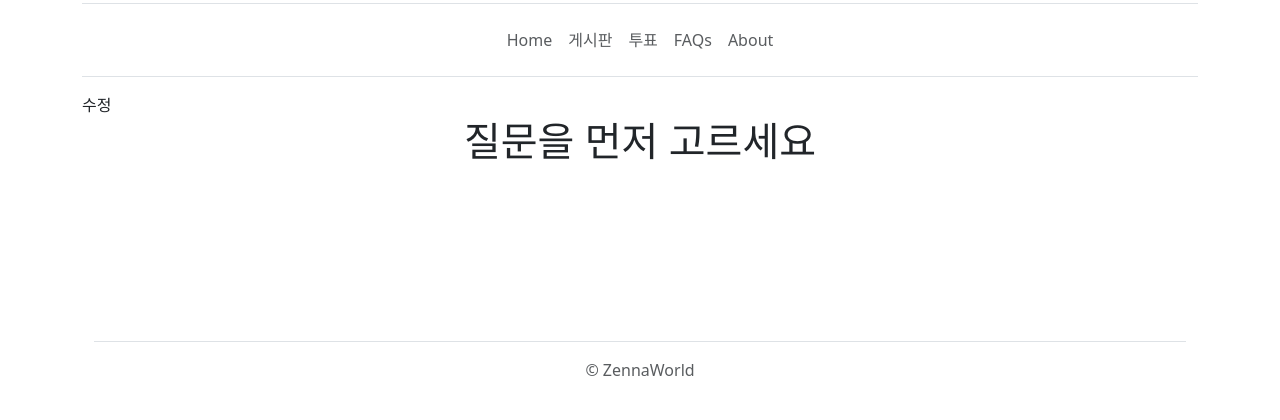
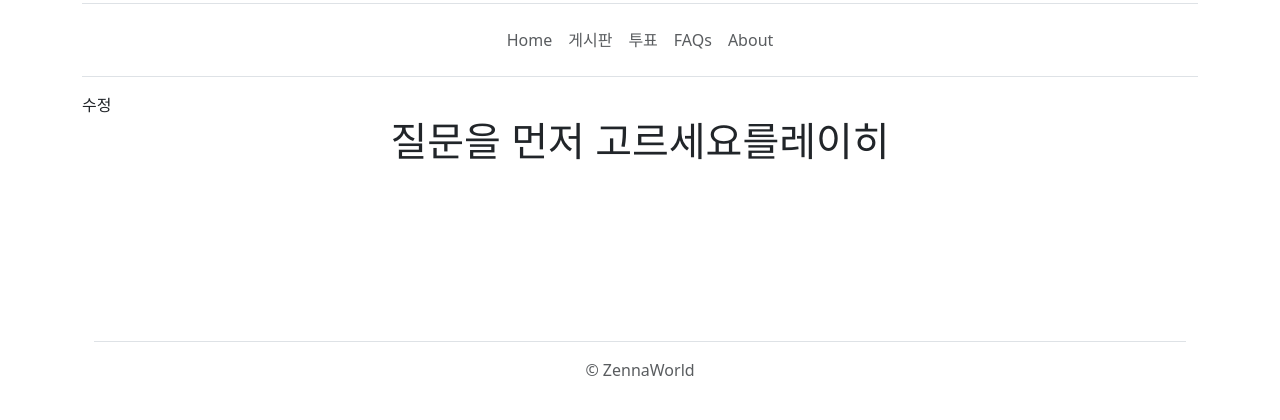
Before and after one commit to zenna9/git_test, a Django app: page /polls/ in a window 1280 px wide. Shown: the part 134-554 px from the top of the page. Run offline with Django 3.2, Linux system fonts and the light colour scheme; data that the repository does not hold is empty; some libraries are stand-ins or nearby versions.

Commit message:
some changes at html

```diff
--- a/polls/templates/polls/index.html
+++ b/polls/templates/polls/index.html
@@ -91,7 +91,7 @@
 <!--============헤드라인 종료=============-->
    <div class="col">
  <center>
-      <h1>질문을 먼저 고르세요</h1><br>
+      <h1>질문을 먼저 고르세요를레이히</h1><br>
 
       <ul class="nav flex-column">
           {% for tmp in my_list %}
--- a/polls/templates/polls/results.html
+++ b/polls/templates/polls/results.html
@@ -90,7 +90,7 @@
     </ul>
 <center>
 <h1>check the results </h1><br>
-
+고친게 깃에 들어가는지가 궁금한데
 
 {% for tmp in my_question.choice_set.all %}
 {#    #현재 질문에 대한 항목 전부 다 들고와라#}
```
